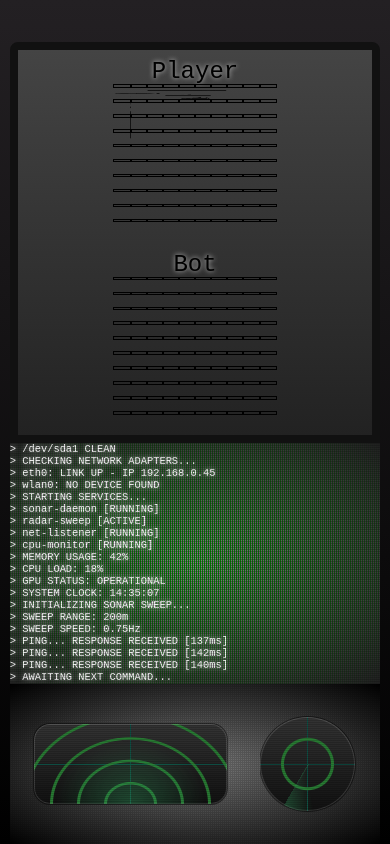
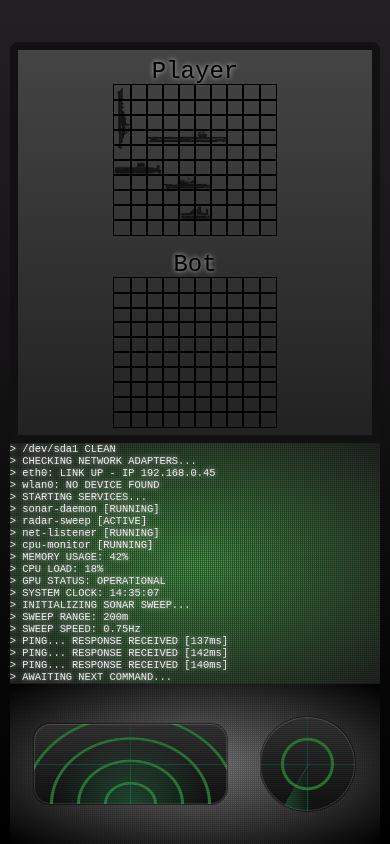
Before and after one commit to DanielBoehmeIII/battleship, a website built with webpack: page src/template.html in a window 390 px wide. Both pictures are taken after a click on the element "Quick Deploy". Built offline with nearby package versions, Linux system fonts and the light colour scheme.

Commit message:
Reconfig media-query.css: adjust control element dimensions

```diff
--- a/src/media-query.css
+++ b/src/media-query.css
@@ -61,8 +61,8 @@
   }
 
   .square {
-    width: 10%;
-    height: 10%;
+    width: 100%;
+    height: 100%;
   }
 
   #sonar {
```
